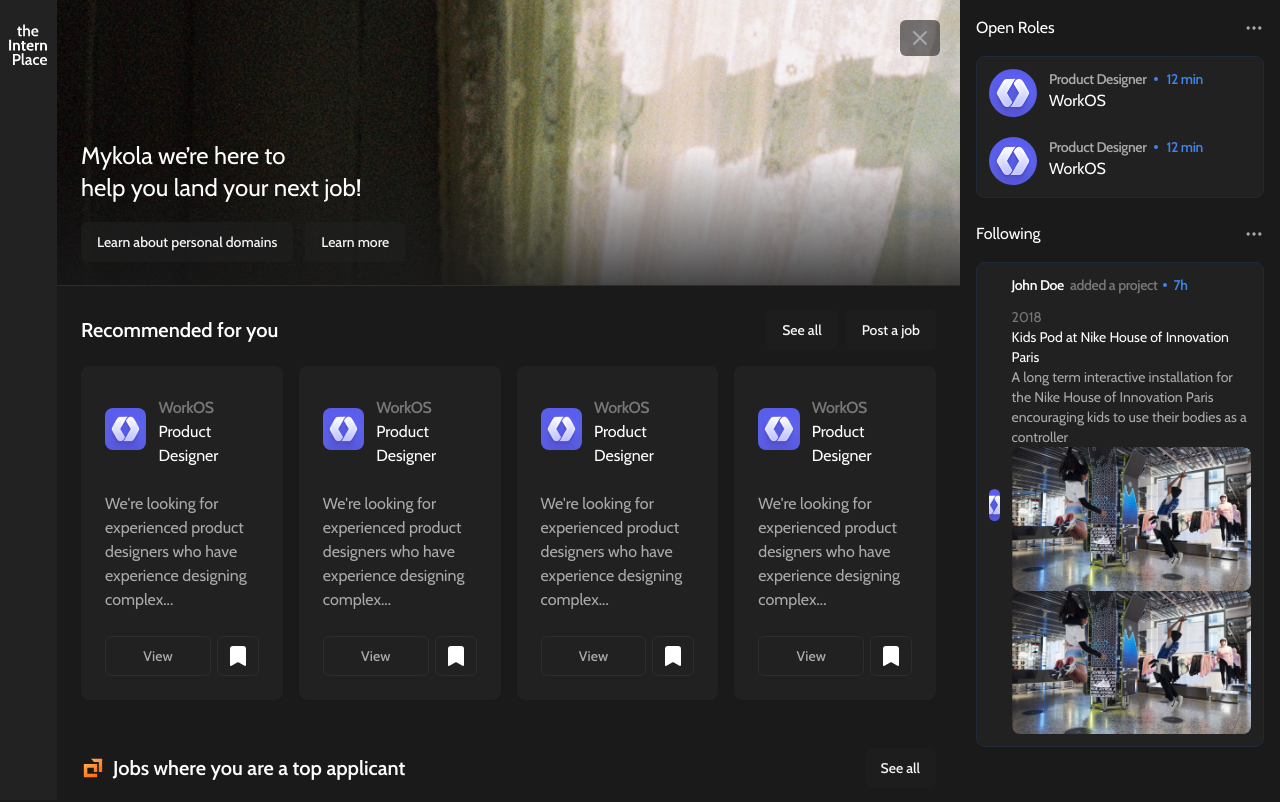
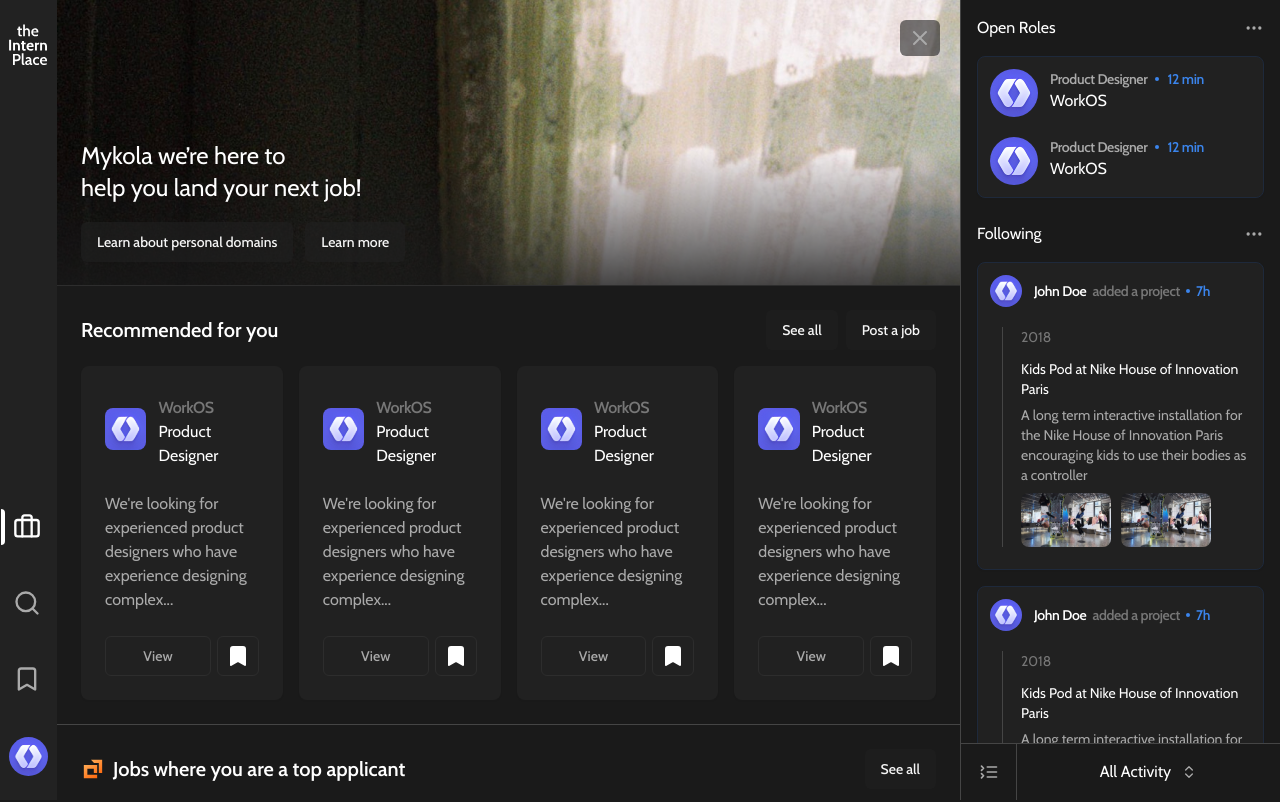
Before and after one commit to kemerald25/the-intern-placee, a React (Vite) app: page / in a window 1280 px wide. Shown: the top 802 px of the page. Built offline with nearby package versions, Linux system fonts and the light colour scheme.

Commit message:
complete activity panel, sidebar

```diff
--- a/src/components/ui/Sidebar.tsx
+++ b/src/components/ui/Sidebar.tsx
@@ -1,6 +1,28 @@
-import { Link } from "react-router-dom";
+import { Bookmark, Briefcase, Search } from "lucide-react";
+import { Link, useLocation } from "react-router-dom";
+import { cn } from "../../lib/utils";
+
+const NAV_LINKS = [
+	{
+		href: "/",
+		icon: <Briefcase size={28} />,
+		label: "Home",
+	},
+	{
+		href: "/search",
+		icon: <Search size={28} />,
+		label: "Search",
+	},
+	{
+		href: "/bookmarks",
+		icon: <Bookmark size={28} />,
+		label: "Bookmarks",
+	},
+];
 
 const Sidebar = () => {
+	const { pathname } = useLocation();
+
 	return (
 		<aside className="bg-raisin-black flex flex-col justify-between pt-[1.5rem] px-[0.5625rem] w-full max-w-[3.5625rem] h-dvh sticky top-0 left-0">
 			<Link to="/">
@@ -11,6 +33,33 @@
 					height={36}
 				/>
 			</Link>
+			<div className="mb-6 space-y-10">
+				{NAV_LINKS.map(({ href, icon }) => {
+					const isActiveLink = href === pathname;
+					return (
+						<Link
+							to={href}
+							className={cn(
+								"before:absolute size-9 flex items-center justify-center relative before:-left-2 before:rounded-e before:bg-white before:h-full",
+								{
+									"before:w-1 [&_>_svg]:stroke-white":
+										isActiveLink,
+								}
+							)}>
+							{icon}
+						</Link>
+					);
+				})}
+				<div className="aspect-square  rounded-full overflow-hidden">
+					<img
+						className="w-full h-full object-cover"
+						src="/svgs/demo-logo.svg"
+						alt="demo logo"
+						width={150}
+						height={150}
+					/>
+				</div>
+			</div>
 		</aside>
 	);
 };
--- a/src/index.css
+++ b/src/index.css
@@ -42,6 +42,7 @@
 		--green-main: 97 58% 56%;
 		--green-light: 97 59% 71%;
 		--blue-light: 215 83% 58%;
+		--divider-md: 0 0% 27%;
 	}
 
 	.dark {
--- a/src/pages/home.tsx
+++ b/src/pages/home.tsx
@@ -1,4 +1,10 @@
-import { Ellipsis, MapPin, X } from "lucide-react";
+import {
+	ChevronsUpDown,
+	Ellipsis,
+	ListCollapse,
+	MapPin,
+	X,
+} from "lucide-react";
 import { useState } from "react";
 import { Bookmark } from "../components/Bookmark";
 import { Button } from "../components/ui/button";
@@ -51,7 +57,7 @@
 							</InlinePaddingContainer>
 						</header>
 					)}
-					<InlinePaddingContainer>
+					<InlinePaddingContainer className="border-b border-b-divider-md">
 						<section className="py-6 space-y-4">
 							<div className="flex items-center justify-between w-full">
 								<h2 className="font-semibold text-xl">Recommended for you</h2>
@@ -67,7 +73,8 @@
 								<JobDetailsBriefCard />
 							</div>
 						</section>
-
+					</InlinePaddingContainer>
+					<InlinePaddingContainer>
 						<section className="py-6 space-y-4">
 							<div className="flex items-center justify-between w-full">
 								<h2 className="font-semibold text-xl inline-flex items-center gap-x-2">
@@ -95,6 +102,9 @@
 						</section>
 					</InlinePaddingContainer>
 				</div>
+				{/* activity panel */}
+				<div className="border-l border-l-divider-md h-svh sticky top-0 right-0">
+					<div className="h-full overflow-hidden overflow-y-auto pb-14">
 						<div className="px-4 pt-4 pb-6 space-y-6">
 							<div className="space-y-4">
 								<div className="flex items-center gap-x-4 justify-between">
@@ -115,58 +125,21 @@
 										<Ellipsis size={20} />
 									</button>
 								</div>
-						<Card className="border p-3 space-y-5">
-							<div className="flex gap-x-3 items-center">
-								<div className="aspect-square size-8 rounded-full overflow-hidden">
-									<img
-										className="w-full h-full object-cover"
-										src="/svgs/demo-logo.svg"
-										alt="demo logo"
-										width={150}
-										height={150}
-									/>
-								</div>
-								<div className="space-y-3">
-									<CardTitle className="text-sm flex gap-x-1.5 items-center">
-										<span className="text-white">John Doe</span>
-										<span className="text-placeholder">added a project</span>
-										<span
-											aria-hidden="true"
-											className="size-1 bg-blue-light rounded-full"></span>
-										<span className="text-blue-light">7h</span>
-									</CardTitle>
-									<div className="text-sm">
-										<p className="text-placeholder">2018</p>
-										<div>
-											<h3 className="text-sm text-white">
-												Kids Pod at Nike House of Innovation Paris
-											</h3>
-											<p>
-												A long term interactive installation for the Nike House
-												of Innovation Paris encouraging kids to use their bodies
-												as a controller
-											</p>
-										</div>
-										<div className="flex items-center gap-x-2 flex-wrap">
-											<img
-												src="/images/following-demo.png"
-												className="rounded-lg w-full object-cover"
-												alt=""
-												width={120}
-												height={80}
-											/>
-											<img
-												src="/images/following-demo.png"
-												className="rounded-lg w-full object-cover"
-												alt=""
-												width={120}
-												height={80}
-											/>
+								{/* TODO: change activties here */}
+								<FollowingCard />
+								<FollowingCard />
+								<FollowingCard />
 							</div>
 						</div>
 					</div>
+					<div className="border-t border-t-divider-md flex absolute bottom-0 w-full bg-background-main">
+						<div className="size-14 border-r border-r-divider-md grid place-content-center">
+							<ListCollapse size={20} />
 						</div>
-						</Card>
+						<div className="grow flex gap-x-2.5 items-center justify-center">
+							<p className="text-white">All Activity</p>
+							<ChevronsUpDown size={16} />
+						</div>
 					</div>
 				</div>
 			</div>
@@ -286,3 +259,60 @@
 		</div>
 	);
 };
+
+function FollowingCard() {
+	return (
+		<Card className="border p-3 space-y-5">
+			<div className="flex gap-x-3">
+				<div className="aspect-square size-8 rounded-full overflow-hidden">
+					<img
+						className="w-full h-full object-cover"
+						src="/svgs/demo-logo.svg"
+						alt="demo logo"
+						width={150}
+						height={150}
+					/>
+				</div>
+				<CardTitle className="text-sm flex gap-x-1.5 items-center">
+					<span className="text-white">John Doe</span>
+					<span className="text-placeholder">added a project</span>
+					<span
+						aria-hidden="true"
+						className="size-1 bg-blue-light rounded-full"></span>
+					<span className="text-blue-light">7h</span>
+				</CardTitle>
+			</div>
+			<div className="space-y-3 pl-3 mb-3">
+				<div className="text-sm mb-2.5 border-l border-l-divider-md pl-[1.125rem]">
+					<p className="text-placeholder mb-3">2018</p>
+					<div className="mb-2">
+						<h3 className="text-sm text-white mb-1.5">
+							Kids Pod at Nike House of Innovation Paris
+						</h3>
+						<p>
+							A long term interactive installation for the Nike House of
+							Innovation Paris encouraging kids to use their bodies as a
+							controller
+						</p>
+					</div>
+					<div className="grid grid-cols-[repeat(2,_5.625rem)] gap-x-2.5">
+						<img
+							src="/images/following-demo.png"
+							className="rounded-lg w-full object-cover"
+							alt=""
+							width={120}
+							height={80}
+						/>
+						<img
+							src="/images/following-demo.png"
+							className="rounded-lg w-full object-cover"
+							alt=""
+							width={120}
+							height={80}
+						/>
+					</div>
+				</div>
+			</div>
+		</Card>
+	);
+}
--- a/tailwind.config.ts
+++ b/tailwind.config.ts
@@ -62,7 +62,10 @@
 				},
 				blue: {
 					light: "hsl(var(--blue-light) / <alpha-value>)",
-				}
+				},
+				divider: {
+					md: "hsl(var(--divider-md) / <alpha-value>)",
+				},
 			},
 			borderRadius: {
 				lg: "var(--radius)",
```
Lines whose indentation alone changed are shown as unchanged.
